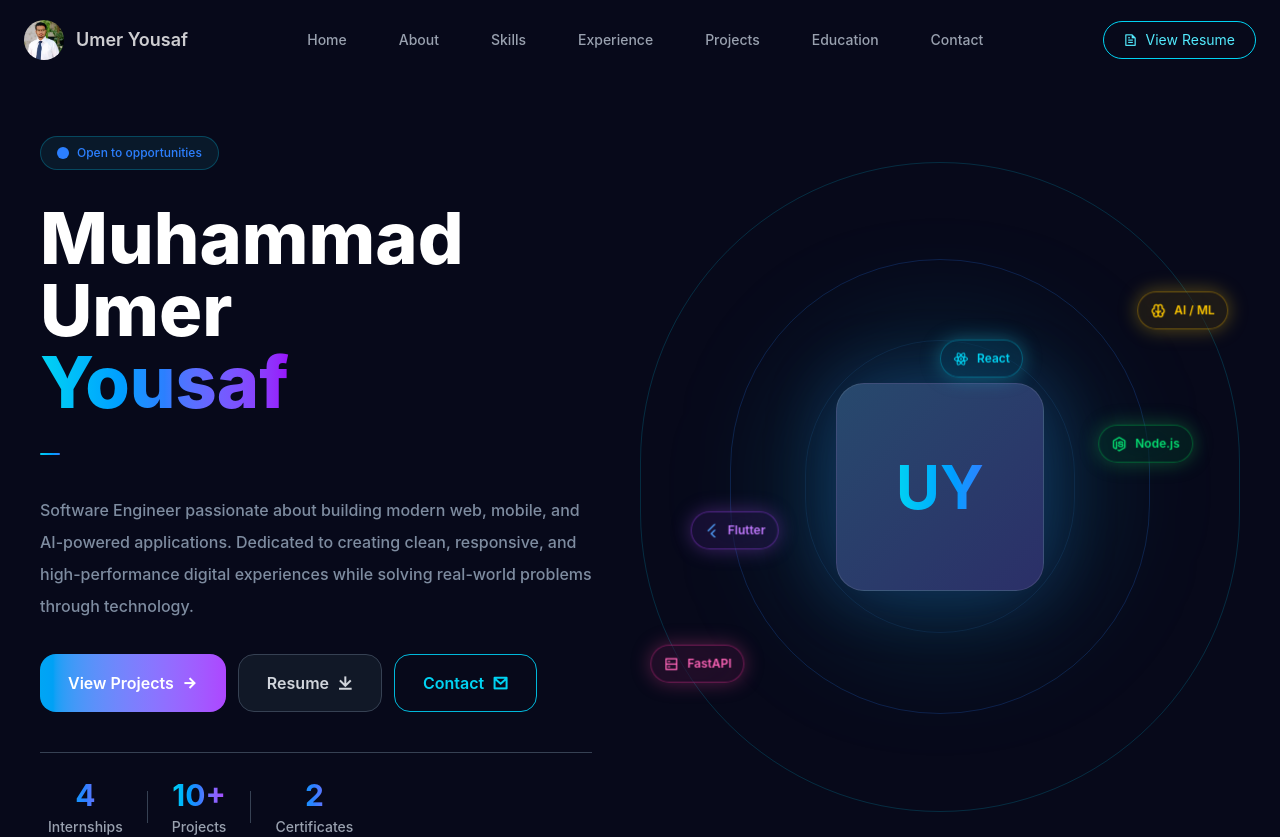
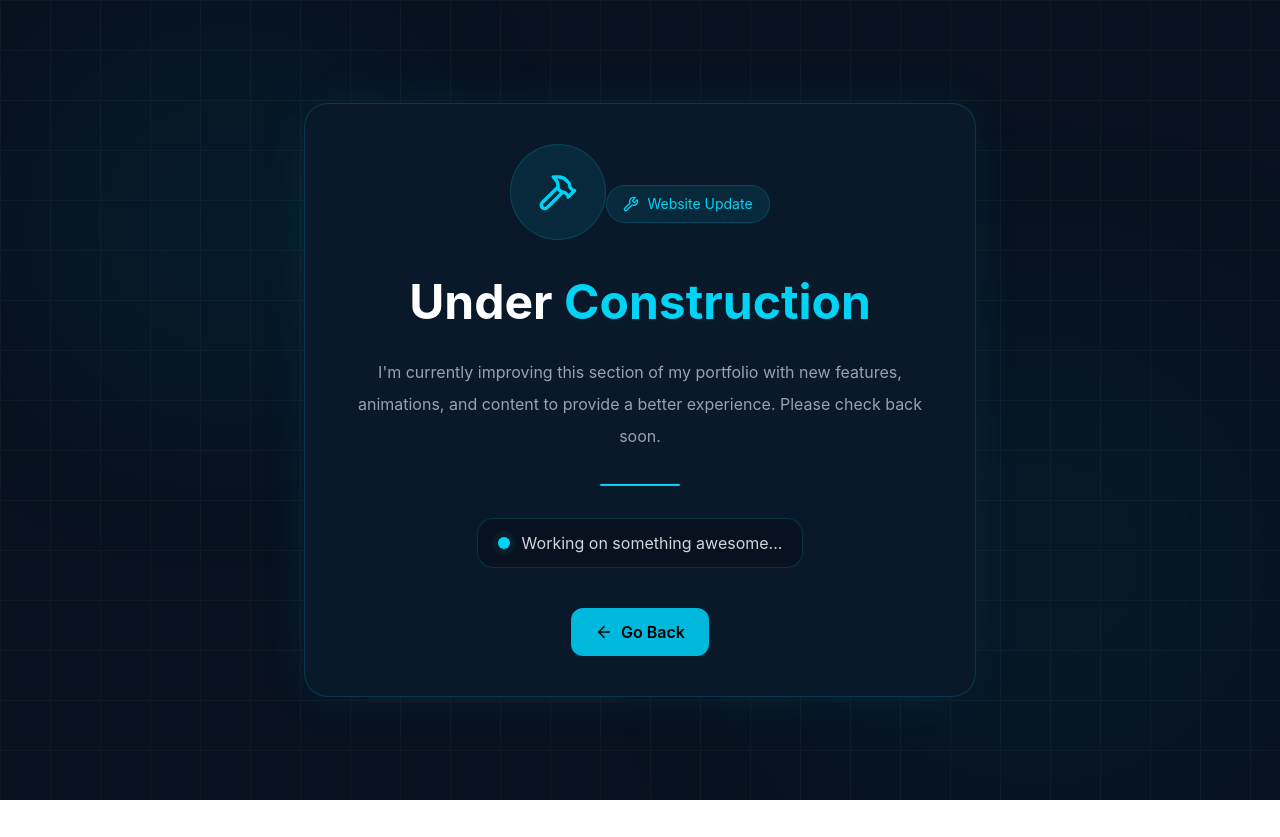
Before and after one commit to umerdev07/react-My-Personal-Portfolio, a React (Vite) app: page / in a window 1280 px wide. Shown: the top 837 px of the page. After the commit the page ends 800 px from the top, so only its background shows below. Built offline with nearby package versions, Linux system fonts and the light colour scheme.

Commit message:
Under Construction

```diff
--- a/src/App.jsx
+++ b/src/App.jsx
@@ -4,16 +4,18 @@ import Section2 from './pages/section2/Section2'
 import Section3 from './pages/section3/Section3'
 import Navbar from './componets/Section1Components/navbar/Navbar'
 import Section4 from './pages/section4/Section4'
+import UnderConstruction from './pages/UnderConstruction'
 
 const App = () => {
   return (
     <div className='bg-[#07091a]'>
-      <Navbar />
+      <UnderConstruction/>
+      {/* <Navbar />
 
       <Section1 />
       <Section2 />
       <Section3 />
-      <Section4 />
+      <Section4 /> */}
     </div>
   )
 }
--- /dev/null
+++ b/src/pages/UnderConstruction.jsx
@@ -0,0 +1,84 @@
+import React from "react";
+import { motion } from "framer-motion";
+import { Hammer, Wrench, ArrowLeft } from "lucide-react";
+
+const UnderConstruction = () => {
+  return (
+    <section className="min-h-screen bg-[#07111f] text-white flex items-center justify-center px-6 relative overflow-hidden">
+      {/* Background Glow */}
+      <div className="absolute top-20 left-20 w-72 h-72 bg-cyan-500/10 blur-[120px] rounded-full" />
+      <div className="absolute bottom-20 right-20 w-80 h-80 bg-cyan-400/10 blur-[140px] rounded-full" />
+
+      {/* Grid */}
+      <div className="absolute inset-0 opacity-[0.03] bg-[linear-gradient(to_right,#ffffff_1px,transparent_1px),linear-gradient(to_bottom,#ffffff_1px,transparent_1px)] bg-[size:50px_50px]" />
+
+      <motion.div
+        initial={{ opacity: 0, y: 40 }}
+        animate={{ opacity: 1, y: 0 }}
+        transition={{ duration: 0.8 }}
+        className="relative z-10 max-w-2xl w-full"
+      >
+        <div className="bg-[#09192a] border border-cyan-500/20 rounded-3xl p-10 text-center shadow-[0_0_50px_rgba(34,211,238,0.08)]">
+          {/* Icon */}
+          <motion.div
+            animate={{ rotate: [-8, 8, -8] }}
+            transition={{
+              duration: 2,
+              repeat: Infinity,
+              ease: "easeInOut",
+            }}
+            className="inline-flex items-center justify-center w-24 h-24 rounded-full bg-cyan-500/10 border border-cyan-500/20 mb-8"
+          >
+            <Hammer className="w-10 h-10 text-cyan-400" />
+          </motion.div>
+
+          {/* Badge */}
+          <span className="inline-flex items-center gap-2 px-4 py-2 rounded-full border border-cyan-500/20 bg-cyan-500/10 text-cyan-400 text-sm mb-6">
+            <Wrench size={16} />
+            Website Update
+          </span>
+
+          {/* Title */}
+          <h1 className="text-4xl md:text-5xl font-bold leading-tight">
+            Under <span className="text-cyan-400">Construction</span>
+          </h1>
+
+          {/* Description */}
+          <p className="mt-6 text-gray-400 leading-8 max-w-xl mx-auto">
+            I'm currently improving this section of my portfolio with new
+            features, animations, and content to provide a better experience.
+            Please check back soon.
+          </p>
+
+          {/* Divider */}
+          <div className="w-20 h-[2px] bg-cyan-400 mx-auto my-8 rounded-full" />
+
+          {/* Status */}
+          <div className="flex justify-center">
+            <div className="flex items-center gap-3 px-5 py-3 rounded-2xl border border-cyan-500/20 bg-[#07111f]">
+              <span className="relative flex h-3 w-3">
+                <span className="animate-ping absolute inline-flex h-full w-full rounded-full bg-cyan-400 opacity-75"></span>
+                <span className="relative inline-flex rounded-full h-3 w-3 bg-cyan-400"></span>
+              </span>
+
+              <span className="text-gray-300">
+                Working on something awesome...
+              </span>
+            </div>
+          </div>
+
+          {/* Button */}
+          <button
+            onClick={() => window.history.back()}
+            className="mt-10 inline-flex items-center gap-2 px-6 py-3 rounded-xl bg-cyan-500 text-black font-semibold hover:bg-cyan-400 transition-all duration-300"
+          >
+            <ArrowLeft size={18} />
+            Go Back
+          </button>
+        </div>
+      </motion.div>
+    </section>
+  );
+};
+
+export default UnderConstruction;
```
